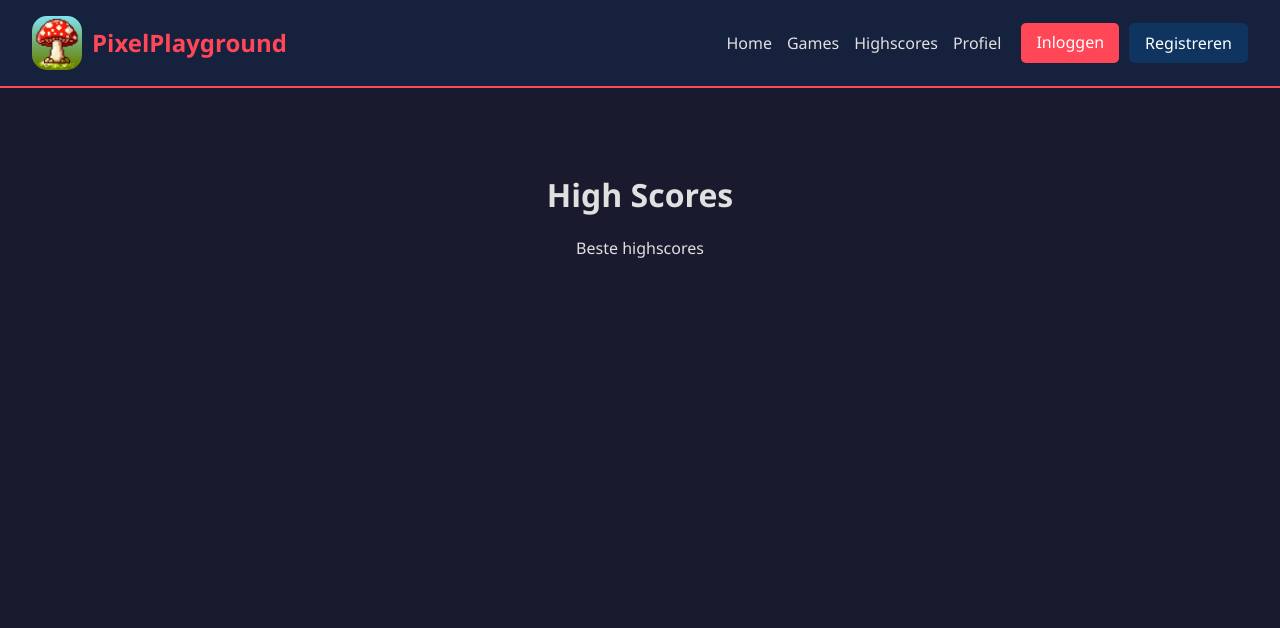
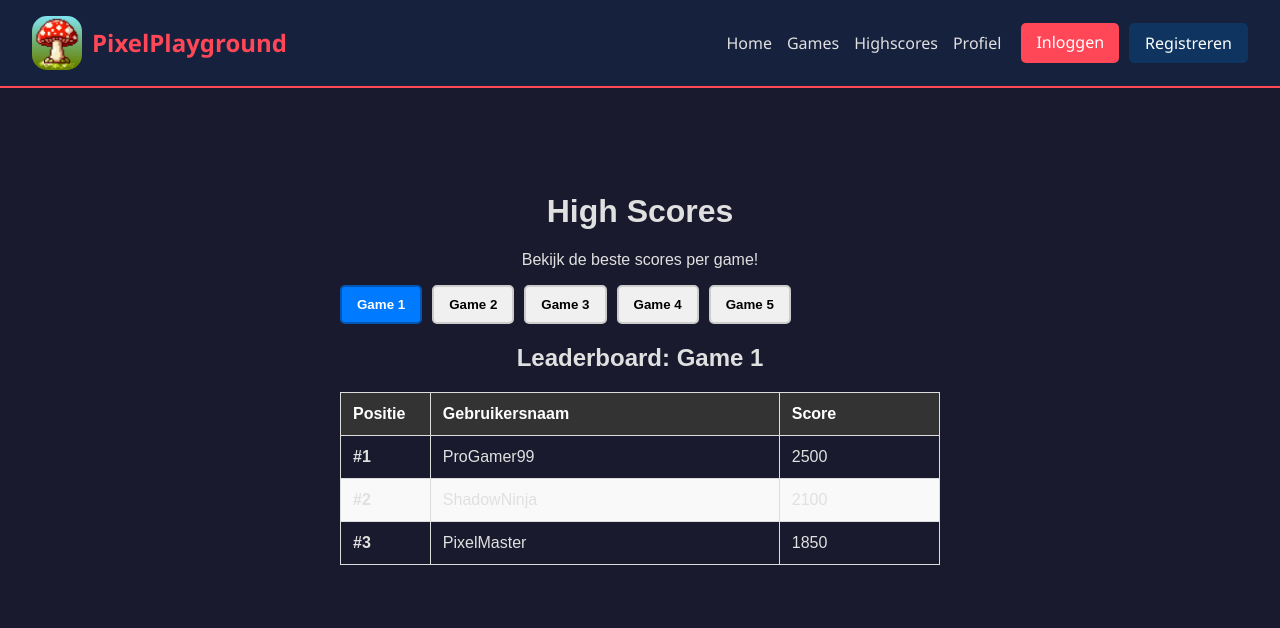
Before and after one commit to TCevik/pixelplayground, a PHP site: page /highscores.php in a window 1280 px wide. Shown: the top 628 px of the page. Run offline with PHP 8.4, Linux system fonts and the light colour scheme.

Commit message:
Highscores

```diff
--- a/highscores.php
+++ b/highscores.php
@@ -1,15 +1,42 @@
-<!DOCTYPE php>
+<!DOCTYPE html>
 <html lang="nl">
 <head>
     <meta charset="UTF-8">
     <meta name="viewport" content="width=device-width, initial-scale=1.0">
     <title>PixelPlayground - High Scores</title>
+    <link rel="stylesheet" href="style/style.css">
 </head>
 <body>
     <?php include 'header.php'; ?>
 
-    <main>
+    <main class="leaderboard-container">
         <h1>High Scores</h1>
-        <p>Beste highscores</p>
-        <!-- High scores verschijnen hier -->
+        <p>Bekijk de beste scores per game!</p>
+
+        <nav class="game-switcher">
+            <ul class="game-list">
+                <li><button class="game-btn active" onclick="switchGame(1)">Game 1</button></li>
+                <li><button class="game-btn" onclick="switchGame(2)">Game 2</button></li>
+                <li><button class="game-btn" onclick="switchGame(3)">Game 3</button></li>
+                <li><button class="game-btn" onclick="switchGame(4)">Game 4</button></li>
+                <li><button class="game-btn" onclick="switchGame(5)">Game 5</button></li>
+            </ul>
+        </nav>
+
+        <h2 id="current-game-title">Leaderboard: Game 1</h2>
+        <table class="highscore-table">
+            <thead>
+                <tr>
+                    <th class="rank">Positie</th>
+                    <th>Gebruikersnaam</th>
+                    <th>Score</th>
+                </tr>
+            </thead>
+            <tbody id="leaderboard-data">
+                </tbody>
+        </table>
     </main>
+
+    <script src="lib/Leaderboard.js"></script>
+</body>
+</html>
--- /dev/null
+++ b/lib/Leaderboard.js
@@ -0,0 +1,67 @@
+// Dummy data voor de 5 games
+const dummyScores = {
+    1: [
+        { name: "ProGamer99", score: 2500 },
+        { name: "ShadowNinja", score: 2100 },
+        { name: "PixelMaster", score: 1850 }
+    ],
+    2: [
+        { name: "SpeedRunner", score: 5430 },
+        { name: "LootGoblin", score: 4900 },
+        { name: "NoobSaibot", score: 3200 }
+    ],
+    3: [
+        { name: "CyberKnight", score: 9999 },
+        { name: "GlitchArt", score: 8500 },
+        { name: "RetroFan", score: 7200 }
+    ],
+    4: [
+        { name: "MatrixCode", score: 150 },
+        { name: "EchoVibe", score: 135 },
+        { name: "AlphaWolf", score: 110 }
+    ],
+    5: [
+        { name: "VictoryRoyale", score: 880 },
+        { name: "ChugJug", score: 740 },
+        { name: "BushCamper", score: 620 }
+    ]
+};
+
+function switchGame(gameId) {
+
+    const buttons = document.querySelectorAll('.game-btn');
+    buttons.forEach((btn, index) => {
+        if (index === (gameId - 1)) {
+            btn.classList.add('active');
+        } else {
+            btn.classList.remove('active');
+        }
+    });
+
+
+    document.getElementById('current-game-title').innerText = `Leaderboard: Game ${gameId}`;
+
+
+    const scores = dummyScores[gameId];
+    const tbody = document.getElementById('leaderboard-data');
+
+
+    tbody.innerHTML = "";
+
+
+    scores.forEach((player, index) => {
+        const row = `
+            <tr>
+                <td class="rank">#${index + 1}</td>
+                <td>${player.name}</td>
+                <td>${player.score}</td>
+            </tr>
+        `;
+        tbody.innerHTML += row;
+    });
+}
+
+// Laad standaard Game 1 in als de pagina opstart
+window.onload = function() {
+    switchGame(1);
+};
--- a/style/style.css
+++ b/style/style.css
@@ -0,0 +1,66 @@
+/*LEADERBOARD */
+.leaderboard-container {
+    max-width: 600px;
+    margin: 20px auto;
+    font-family: Arial, sans-serif;
+}
+
+
+.game-list {
+    display: flex;
+    gap: 10px;
+    margin: 0;
+    padding: 0;
+    list-style: none;
+    flex-wrap: wrap;
+}
+
+.game-btn {
+    padding: 10px 15px;
+    background-color: #f0f0f0;
+    border: 2px solid #ccc;
+    cursor: pointer;
+    border-radius: 5px;
+    font-weight: bold;
+    transition: all 0.2s ease;
+}
+
+.game-btn:hover {
+    background-color: #ddd;
+}
+
+.game-btn.active {
+    background-color: #007BFF;
+    color: white;
+    border-color: #0056b3;
+}
+
+.highscore-table {
+    width: 100%;
+    border-collapse: collapse;
+    margin-top: 20px;
+}
+
+.highscore-table th, .highscore-table td {
+    border: 1px solid #ddd;
+    padding: 12px;
+    text-align: left;
+}
+
+.highscore-table th {
+    background-color: #333;
+    color: white;
+}
+
+.highscore-table tr:nth-child(even) {
+    background-color: #f9f9f9;
+}
+
+.highscore-table tr:hover {
+    background-color: #f1f1f1;
+}
+
+.rank {
+    font-weight: bold;
+    width: 15%;
+}
```
